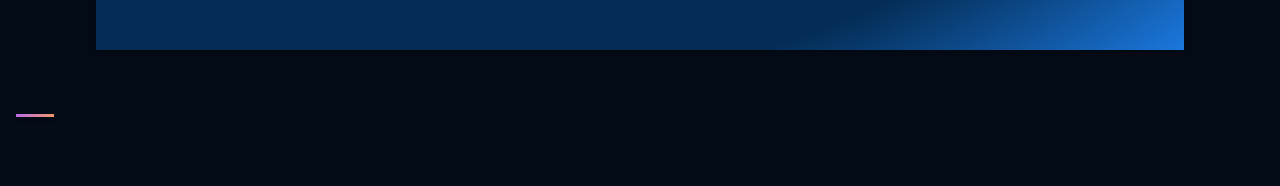
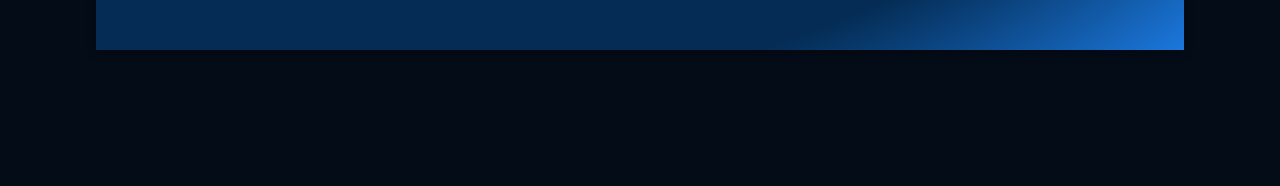
Before and after one commit to DEANKAGO/Open-AI, a React (Create React App) app: page / in a window 1280 px wide. Shown: the part 1506-1692 px from the top of the page. Built offline with nearby package versions, Linux system fonts and the light colour scheme.

Commit message:
solved article import error

```diff
--- a/src/App.js
+++ b/src/App.js
@@ -1,7 +1,7 @@
 import React from 'react';
 
 import { Header, WhatGPT3, Features, Possibility, Blog, Footer } from './containers';
-import { Navbar, Brand, Feature, Cta, Article } from './componets';
+import { Navbar, Brand, Cta } from './componets';
 
 import './App.css';
 
@@ -15,12 +15,11 @@ const App = () => {
      </div>
      <Brand/>
      <WhatGPT3/>
-     < Feature/>
+     {/* < Feature/> */}
      <Features/>
      <Possibility/>
      <Cta/>
      <Blog/>
-     <Article/>
      <Footer/>
     </div>
   )
--- a/src/componets/article/Article.jsx
+++ b/src/componets/article/Article.jsx
@@ -11,7 +11,6 @@ const Article = ({ imgUrl, date, text }) => {
         <p>{date}</p>
         <h3>{text}</h3>
         <p>Read Full Article</p>
-
       </div>
     </div>
   )
```
